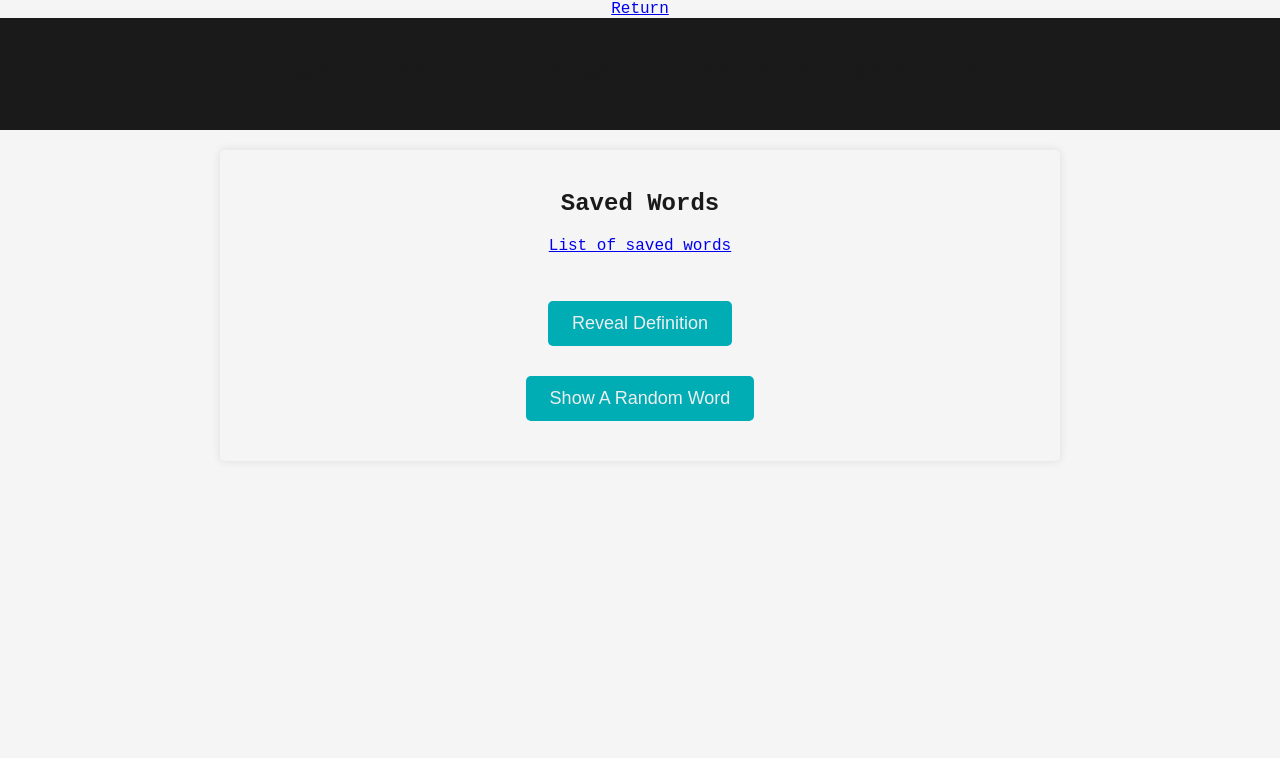
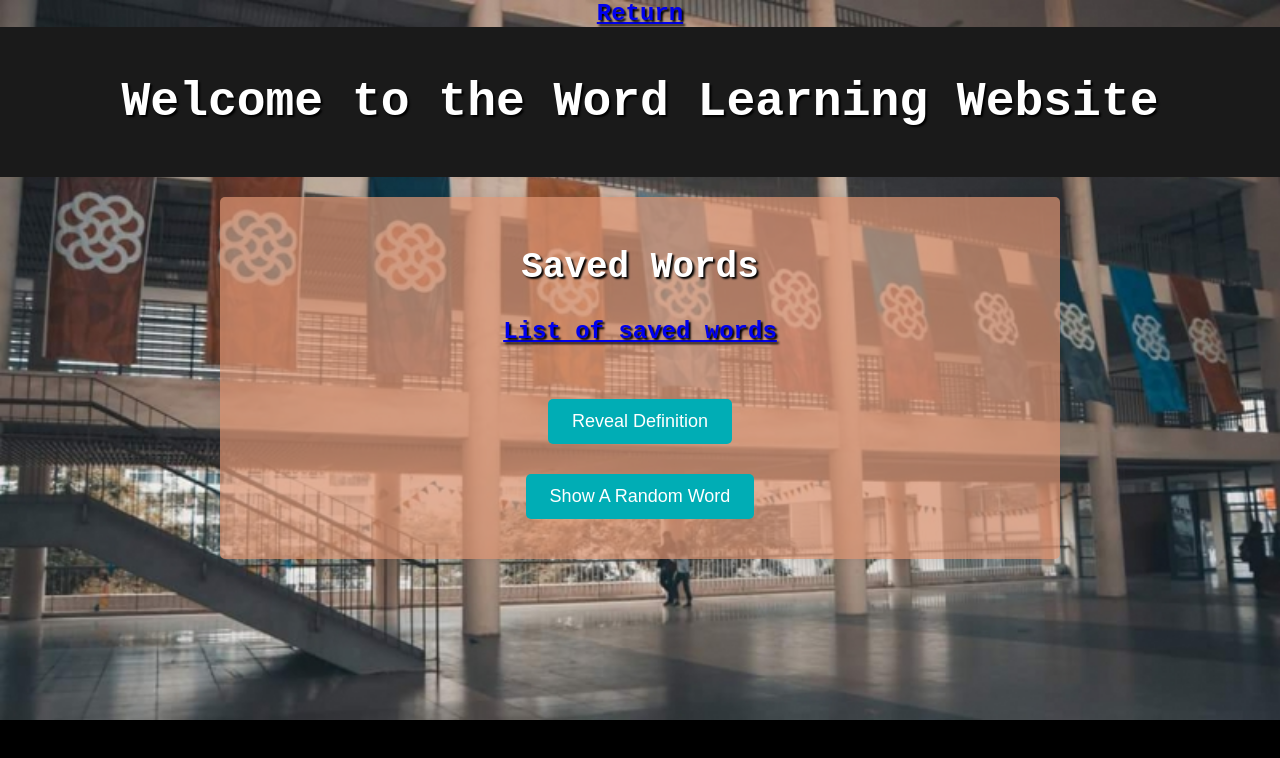
Before and after one commit to EliteVanor/Wordle-12Tin, a plain HTML site: page words.html in a window 1280 px wide. Drawn offline with Linux system fonts and the light colour scheme.

Commit message:
background

```diff
--- a/CSS/index.css
+++ b/CSS/index.css
@@ -1,21 +1,28 @@
 body {
     font-family: 'Courier New', Courier, monospace;
     text-align: center;
-    background-color: #f5f5f5;
+    background-color: black;
+    background-image: url('1234.jpg');
+    background-size: cover;
+    background-repeat: no-repeat;
     margin: 0;
     padding: 0;
+    color: white; /* Set the text color to white for better visibility on the image background */
+    text-shadow: 2px 2px 2px black;
+    font-size: 24px; /* Adjust the font size as desired */
+    font-weight: bold; /* Increase the font weight for better visibility */
 }
 
 h1 {
     margin-top: 30px;
-    color: #1a1a1a;
+    color: white;
     letter-spacing: 2px;
 }
 
 #question {
     margin-top: 30px;
     font-size: 30px;
-    color: #1a1a1a;
+    color: white;
     letter-spacing: 2px;
 }
 
@@ -25,7 +32,7 @@ h1 {
     font-size: 18px;
     border: none;
     background-color: #00adb5;
-    color: #eeeeee;
+    color: white;
     cursor: pointer;
     border-radius: 5px;
     transition: background-color 0.3s;
@@ -41,18 +48,20 @@ h1 {
     padding: 15px;
     font-size: 18px;
     border-radius: 5px;
-    border: 2px solid #1a1a1a;
+    border: 2px solid white;
 }
 
 #feedback, #saved-answer {
     margin-top: 30px;
     font-size: 24px;
-    color: #1a1a1a;
+    color: white;
 }
+
 #hint-button {
     display: none;
     margin-top: 20px;
 }
+
 #save-button {
     display: none;
 }
--- a/CSS/saved_words.css
+++ b/CSS/saved_words.css
@@ -1,14 +1,21 @@
 body {
     font-family: 'Courier New', Courier, monospace;
     text-align: center;
-    background-color: #f5f5f5;
+    background-color: black;
+    background-image: url('1234.jpg');
+    background-size: cover;
+    background-repeat: no-repeat;
     margin: 0;
     padding: 0;
+    color: white; /* Set the text color to white for better visibility on the image background */
+    text-shadow: 2px 2px 2px black;
+    font-size: 24px; /* Adjust the font size as desired */
+    font-weight: bold; /* Increase the font weight for better visibility */
 }
 
 header {
-    background-color: #1a1a1a;
-    color: #eeeeee;
+    background-color: rgb(0, 0, 0);
+    color: white;
     text-align: center;
     padding: 1rem 0;
 }
@@ -17,7 +24,7 @@ main {
     max-width: 800px;
     margin: 20px auto;
     padding: 20px;
-    background-color: #f5f5f5;
+    background-color: rgb(221, 148, 114, 0.7);
     box-shadow: 0 0 10px rgba(0, 0, 0, 0.1);
     border-radius: 5px;
 }
@@ -27,11 +34,11 @@ section {
 }
 
 h1, h2, h3 {
-    color: #1a1a1a;
+    color: white;
 }
 
 p {
-    color: #1a1a1a;
+    color: white;
 }
 
 footer {
@@ -41,5 +48,5 @@ footer {
     bottom: 0;
     width: 100%;
     background-color: #00adb5;
-    color: #eeeeee;
+    color: white;
 }
--- a/CSS/words.css
+++ b/CSS/words.css
@@ -1,14 +1,21 @@
 body {
     font-family: 'Courier New', Courier, monospace;
     text-align: center;
-    background-color: #f5f5f5;
+    background-color: black;
+    background-image: url('1234.jpg');
+    background-size: cover;
+    background-repeat: no-repeat;
     margin: 0;
     padding: 0;
+    color: white; /* Set the text color to white for better visibility on the image background */
+    text-shadow: 2px 2px 2px black;
+    font-size: 24px; /* Adjust the font size as desired */
+    font-weight: bold; /* Increase the font weight for better visibility */
 }
 
 header {
     background-color: #1a1a1a;
-    color: #eeeeee;
+    color: white;
     text-align: center;
     padding: 1rem 0;
 }
@@ -17,7 +24,7 @@ main {
     max-width: 800px;
     margin: 20px auto;
     padding: 20px;
-    background-color: #f5f5f5;
+    background-color: rgb(221, 148, 114, 0.7);
     box-shadow: 0 0 10px rgba(0, 0, 0, 0.1);
     border-radius: 5px;
 }
@@ -27,11 +34,11 @@ section {
 }
 
 h1, h2, h3 {
-    color: #1a1a1a;
+    color: white;
 }
 
 p {
-    color: #1a1a1a;
+    color: white;
 }
 
 button, input[type="submit"] {
@@ -40,7 +47,7 @@ button, input[type="submit"] {
     font-size: 18px;
     border: none;
     background-color: #00adb5;
-    color: #eeeeee;
+    color: white;
     cursor: pointer;
     border-radius: 5px;
     transition: background-color 0.3s;
@@ -56,7 +63,7 @@ input[type="text"] {
     padding: 15px;
     font-size: 18px;
     border-radius: 5px;
-    border: 2px solid #1a1a1a;
+    border: 2px solid white;
 }
 
 footer {
@@ -66,5 +73,5 @@ footer {
     bottom: 0;
     width: 100%;
     background-color: #00adb5;
-    color: #eeeeee;
+    color: white;
 }
```
Also changed, not shown: CSS/1234.jpg (added).
